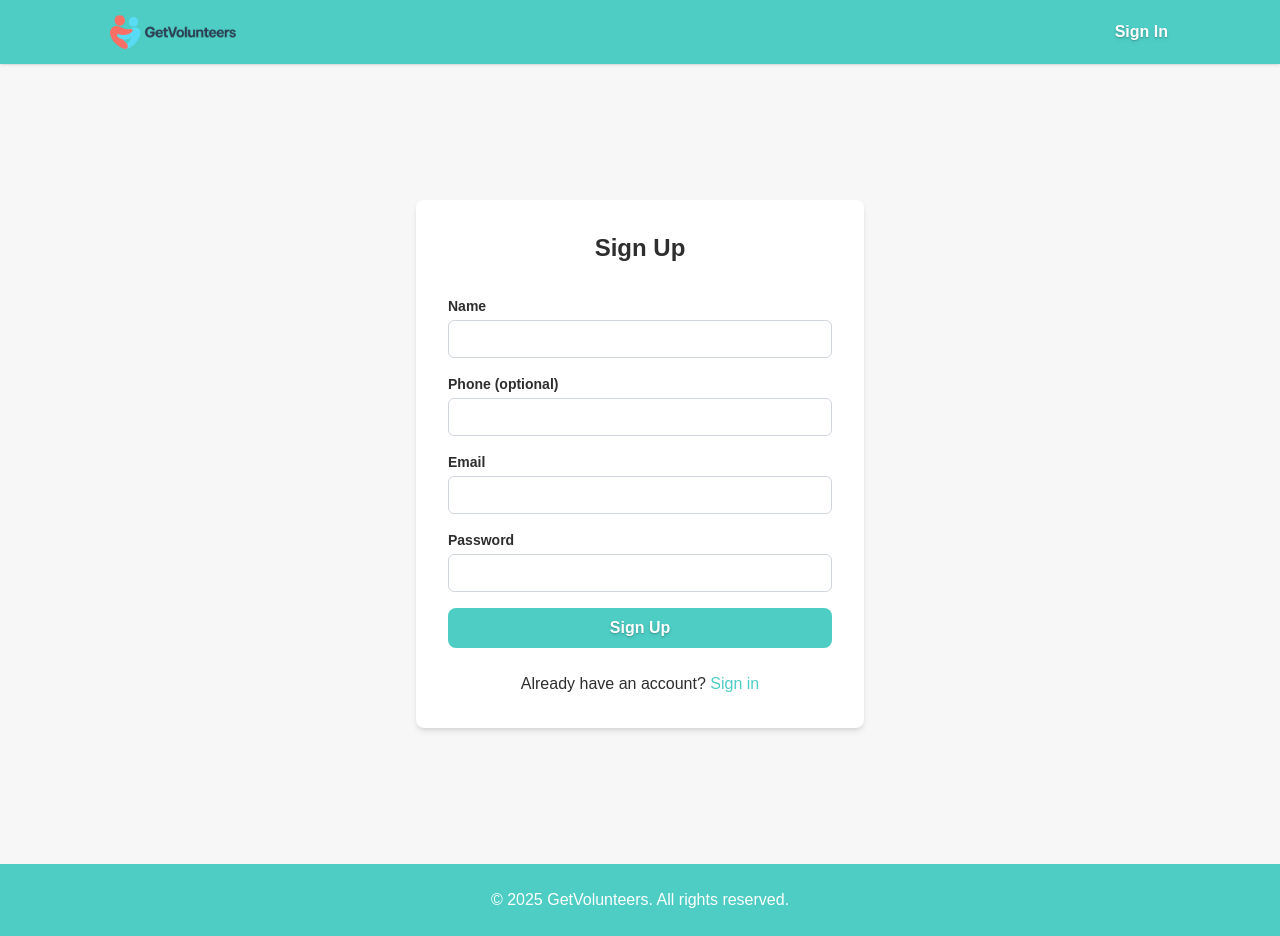
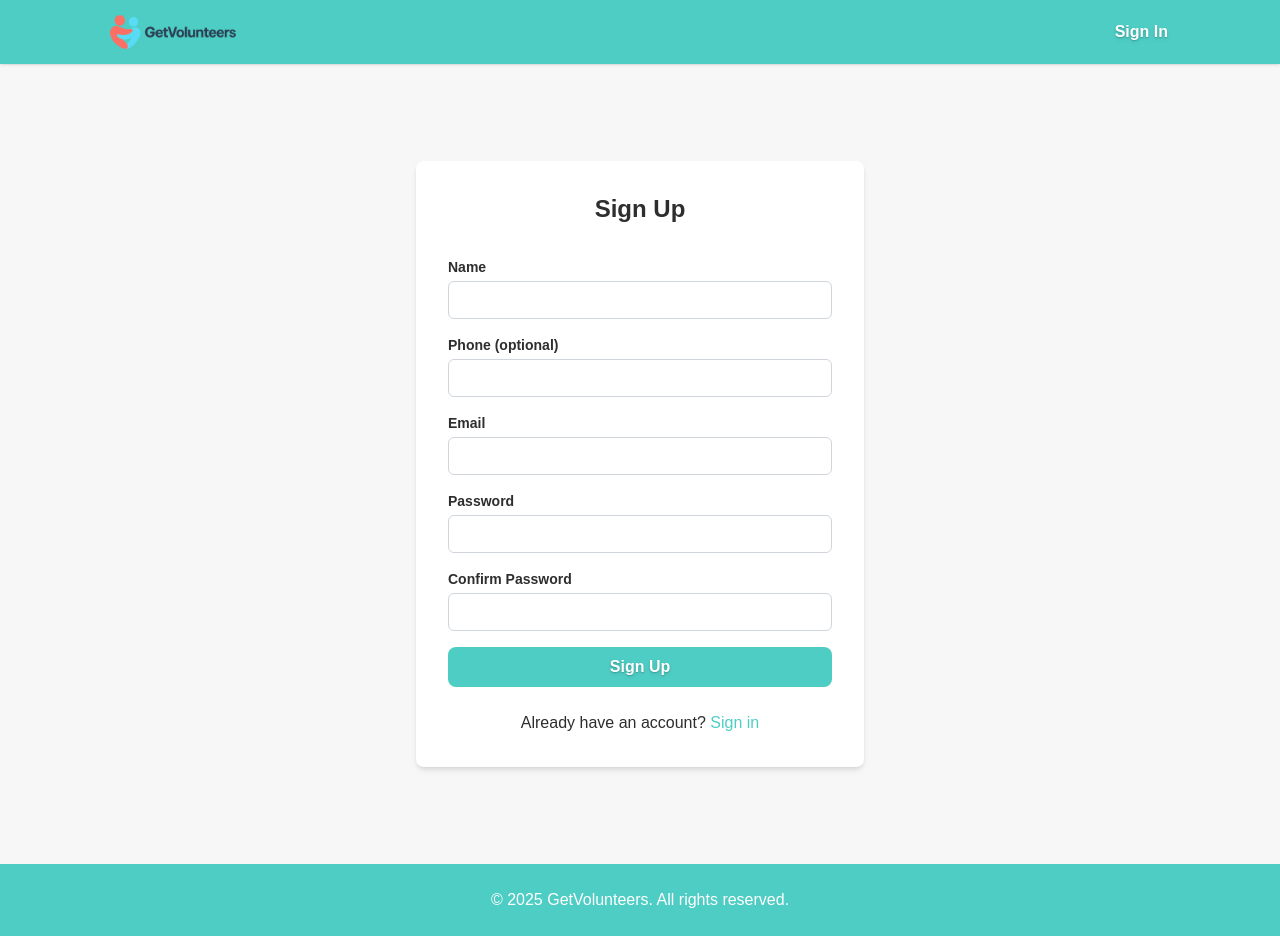
Before and after one commit to FGuerriero/get-volunteers-frontend, a Next.js app: page /auth in a window 1280 px wide. Both pictures are taken after a click on the button "Sign up". Built offline with nearby package versions, Linux system fonts and the light colour scheme; no server answers.

Commit message:
Adding password confirmation on Volunteer creation

```diff
--- a/src/app/auth/page.tsx
+++ b/src/app/auth/page.tsx
@@ -53,10 +53,19 @@ export default function AuthPage() {
     setError(null);
 
     const formData = new FormData(e.currentTarget);
+    const password = formData.get("password") as string;
+    const confirmPassword = formData.get("confirmPassword") as string;
+
+    if (password !== confirmPassword) {
+      setError("Passwords do not match");
+      setLoading(false);
+      return;
+    }
+
     const registerData: VolunteerCreate = {
       name: formData.get("name") as string,
       email: formData.get("email") as string,
-      password: formData.get("password") as string,
+      password: password,
       phone: (formData.get("phone") as string) || undefined,
     };
 
@@ -118,6 +127,18 @@ export default function AuthPage() {
             />
           </div>
 
+          {!isLogin && (
+            <div>
+              <label className="label-text">Confirm Password</label>
+              <input
+                type="password"
+                name="confirmPassword"
+                required
+                className="input-field"
+              />
+            </div>
+          )}
+
           <button
             type="submit"
             disabled={loading}
--- a/src/components/VolunteerModal.tsx
+++ b/src/components/VolunteerModal.tsx
@@ -27,10 +27,19 @@ export default function VolunteerModal({
     e.preventDefault();
     const formData = new FormData(e.currentTarget);
 
+    const password = formData.get("password") as string;
+    const confirmPassword = formData.get("confirmPassword") as string;
+
+    // Only validate password confirmation for new volunteers
+    if (!volunteer && password !== confirmPassword) {
+      alert("Passwords do not match");
+      return;
+    }
+
     const volunteerData: VolunteerCreate = {
       name: formData.get("name") as string,
       email: formData.get("email") as string,
-      password: (formData.get("password") as string) || "unchanged",
+      password: password || "unchanged",
       phone: (formData.get("phone") as string) || undefined,
       about_me: (formData.get("about_me") as string) || undefined,
       skills: (formData.get("skills") as string) || undefined,
@@ -93,6 +102,17 @@ export default function VolunteerModal({
                 className="input-field"
               />
             </div>
+            {!volunteer && (
+              <div>
+                <label className="label-text">Confirm Password *</label>
+                <input
+                  type="password"
+                  name="confirmPassword"
+                  required
+                  className="input-field"
+                />
+              </div>
+            )}
             <div>
               <label className="label-text">Phone</label>
               <input
```
